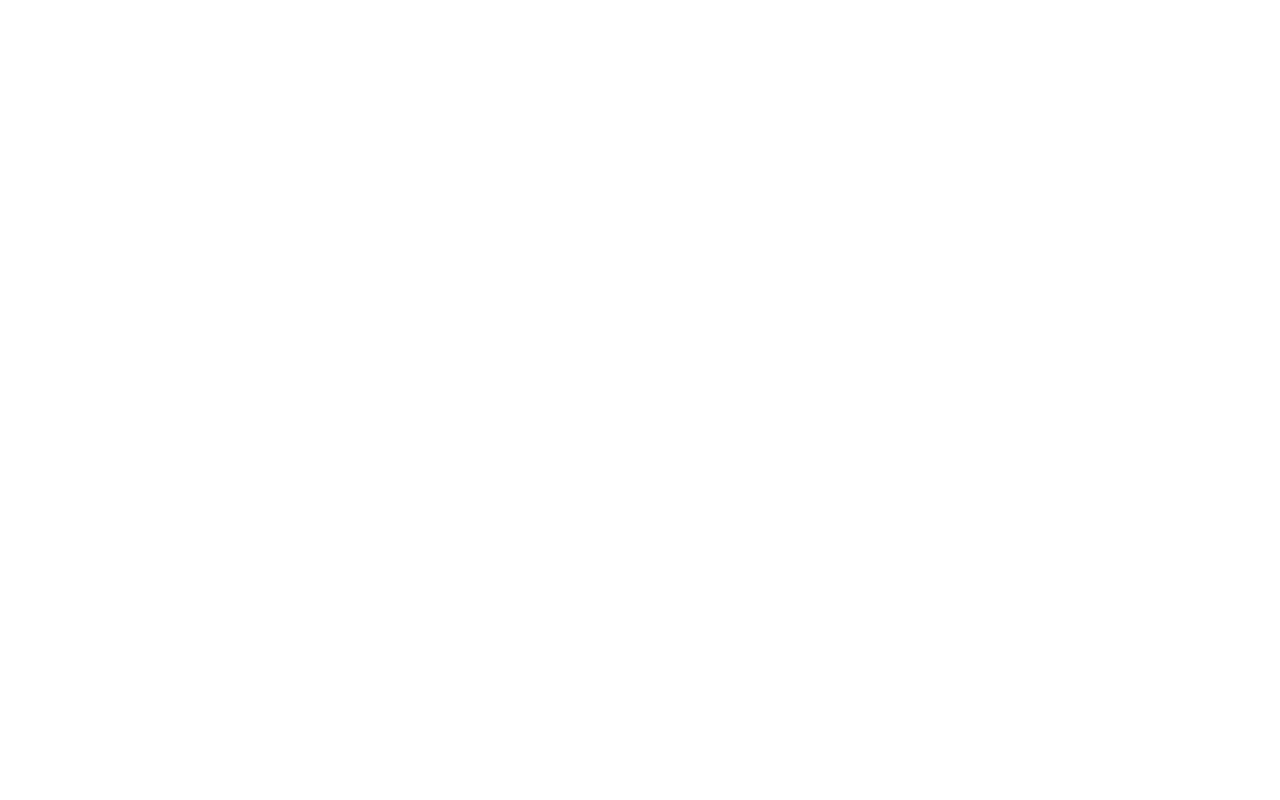
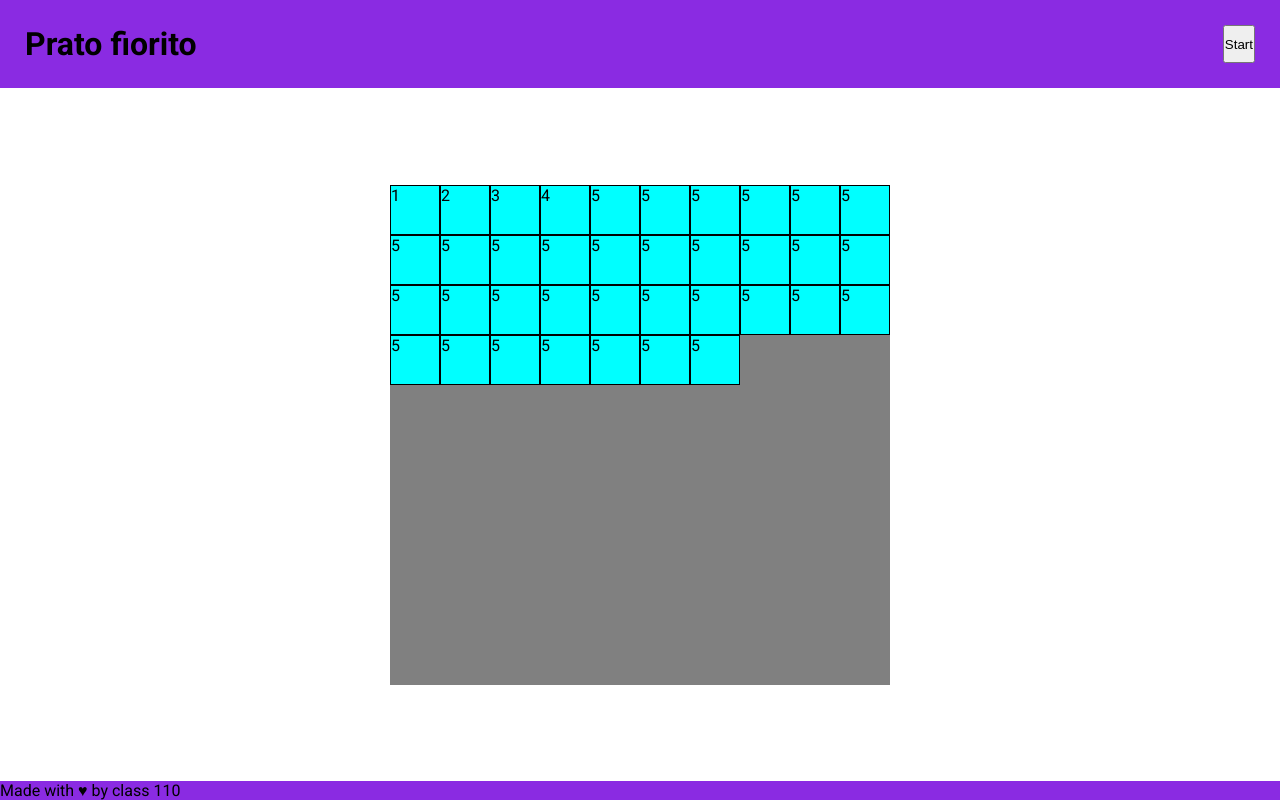
Before and after one commit to dieromeo/js-campominato-grid, a plain HTML site: page index.html in a window 1280 px wide. Drawn offline with Linux system fonts and the light colour scheme.

Commit message:
commit: html e css base

```diff
--- a/css/style.css
+++ b/css/style.css
@@ -14,4 +14,48 @@ COMMON
 
 body {
     font-family: 'Roboto', sans-serif;
+    height: 100vh;
+    display: flex;
+    flex-direction: column;
 }
+
+main {
+    flex-grow: 1;
+}
+
+header,
+footer {
+    background-color: blueviolet;
+}
+
+header {
+    display: flex;
+    justify-content: space-between;
+    padding: 1.5625rem;
+}
+
+/*
+MAIN
+*/
+
+main {
+    display: flex;
+    justify-content: center;
+    align-items: center;
+}
+
+.board {
+    width: 31.25rem;
+    height: 31.25rem;
+    display: flex;
+    flex-wrap: wrap;
+    background-color: gray;
+    align-content: flex-start;
+}
+
+.cell {
+    background-color: aqua;
+    border: 1px solid black;
+    width: calc(100% / 10);
+    height: calc(100% / 10);
+}
--- a/index.html
+++ b/index.html
@@ -14,6 +14,57 @@
 </head>
 
 <body>
+    <header>
+        <h1>Prato fiorito</h1>
+        <button>Start</button>
+    </header>
+    <main>
+        <div class="board-container">
+            <div class="board">
+                <div class="cell">1</div>
+                <div class="cell">2</div>
+                <div class="cell">3</div>
+                <div class="cell">4</div>
+                <div class="cell">5</div>
+                <div class="cell">5</div>
+                <div class="cell">5</div>
+                <div class="cell">5</div>
+                <div class="cell">5</div>
+                <div class="cell">5</div>
+                <div class="cell">5</div>
+                <div class="cell">5</div>
+                <div class="cell">5</div>
+                <div class="cell">5</div>
+                <div class="cell">5</div>
+                <div class="cell">5</div>
+                <div class="cell">5</div>
+                <div class="cell">5</div>
+                <div class="cell">5</div>
+                <div class="cell">5</div>
+                <div class="cell">5</div>
+                <div class="cell">5</div>
+                <div class="cell">5</div>
+                <div class="cell">5</div>
+                <div class="cell">5</div>
+                <div class="cell">5</div>
+                <div class="cell">5</div>
+                <div class="cell">5</div>
+                <div class="cell">5</div>
+                <div class="cell">5</div>
+                <div class="cell">5</div>
+                <div class="cell">5</div>
+                <div class="cell">5</div>
+                <div class="cell">5</div>
+                <div class="cell">5</div>
+                <div class="cell">5</div>
+                <div class="cell">5</div>
+            </div>
+        </div>
+    </main>
+    <footer>
+        <span>Made with &hearts; by class 110</span>
+    </footer>
+
     <script src="js/main.js"></script>
 </body>
 
```
